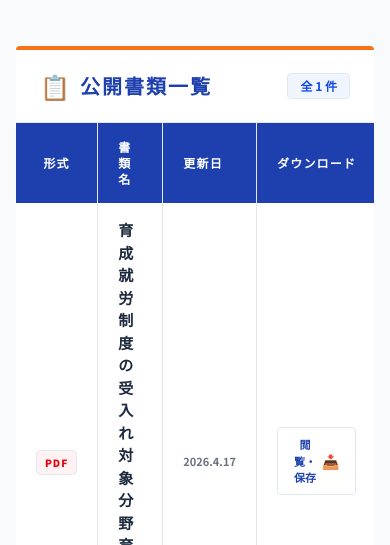
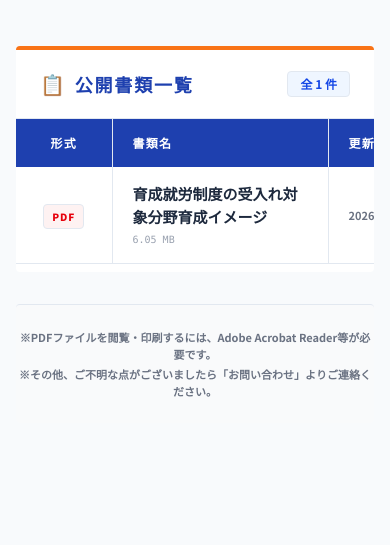
Before and after one commit to soldata1188/solutioncoop-jp, a Next.js app: page /disclosure in a window 390 px wide. Shown: the part 257-802 px from the top of the page. Built offline with nearby package versions, Linux system fonts and the light colour scheme; no server answers.

Commit message:
style: optimize mobile layout for disclosure document table

```diff
--- a/app/disclosure/page.tsx
+++ b/app/disclosure/page.tsx
@@ -40,8 +40,8 @@ export default async function DisclosurePage() {
           {/* Document Cards */}
           <div className="bg-white rounded shadow-sm overflow-hidden border-t-4 border-t-[#f97316]">
             <div className="bg-white px-6 py-5 border-b border-gray-100 flex items-center justify-between">
-              <h2 className="text-[#1e40af] font-black text-xl tracking-widest flex items-center gap-2">
-                <span className="text-2xl">📋</span> 公開書類一覧
+              <h2 className="text-[#1e40af] font-black text-lg md:text-xl tracking-widest flex items-center gap-2">
+                <span className="text-xl md:text-2xl">📋</span> 公開書類一覧
               </h2>
               <span className="text-xs font-bold bg-blue-50 text-blue-700 px-3 py-1 rounded border border-blue-100">
                 全 {docs.length} 件
@@ -54,8 +54,8 @@ export default async function DisclosurePage() {
                 <p className="text-gray-500 font-bold text-lg">現在、公開されている書類はありません。</p>
               </div>
             ) : (
-              <div className="overflow-x-auto">
-                <table className="w-full text-left border-collapse">
+              <div className="overflow-x-auto pb-2">
+                <table className="w-full min-w-[600px] text-left border-collapse">
                   <thead className="bg-[#1e40af] text-white">
                     <tr>
                       <th className="px-5 py-4 text-xs font-black tracking-widest uppercase border-r border-[#173085] w-24 text-center">形式</th>
@@ -85,7 +85,7 @@ export default async function DisclosurePage() {
                           </td>
                           <td className="px-5 py-4 text-center">
                              <a href={doc.url} target="_blank" rel="noopener noreferrer"
-                               className="inline-flex items-center justify-center gap-1.5 bg-white border border-[#1e40af] text-[#1e40af] hover:bg-[#1e40af] hover:text-white font-black px-4 py-2 rounded text-[11px] transition-colors shadow-sm">
+                               className="inline-flex items-center justify-center gap-1.5 bg-white border border-[#1e40af] text-[#1e40af] hover:bg-[#1e40af] hover:text-white font-black px-4 py-2.5 rounded text-[12px] transition-colors shadow-sm w-full">
                                <span>閲覧・保存</span>
                                <span className="text-sm">📥</span>
                              </a>
```
